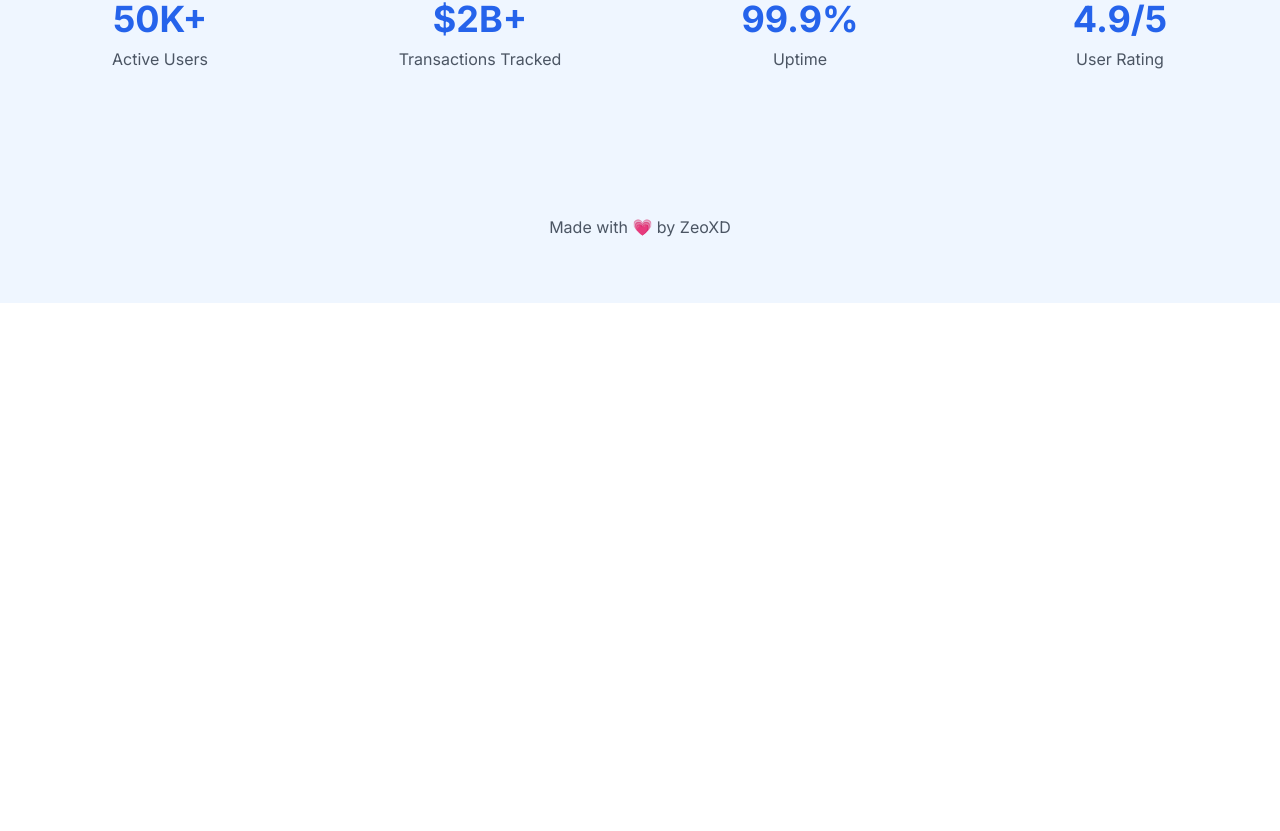
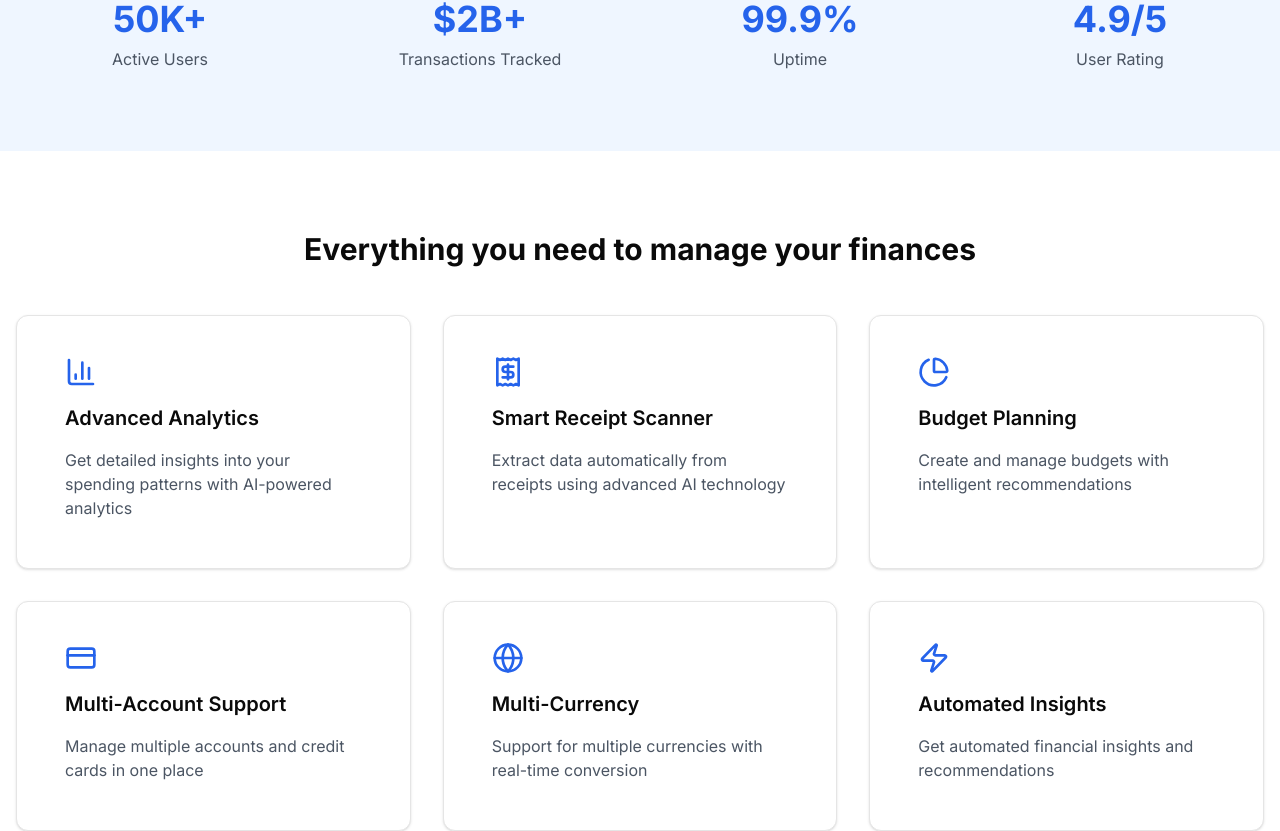
Before and after one commit to TaherMustansir1929/finlytic-finance-platform, a Next.js app: page / in a window 1280 px wide. Shown: the part 1364-2195 px from the top of the page. Before the commit the page ends 1667 px from the top, so only its background shows below. Built offline with nearby package versions, Linux system fonts and the light colour scheme; no server answers.

Commit message:
03.3: Implement Features Section

```diff
--- a/app/page.tsx
+++ b/app/page.tsx
@@ -1,5 +1,6 @@
 import HeroSection from "@/components/Hero";
-import { statsData } from "@/data/landing";
+import { Card, CardContent } from "@/components/ui/card";
+import { featuresData, statsData } from "@/data/landing";
 
 export default function Home() {
   return (
@@ -20,6 +21,26 @@
           </div>
         </div>
       </section>
+
+
+      <section className="py-20">
+        <div className="container mx-auto px-4">
+          <h2 className="text-3xl font-bold text-center mb-12">
+            Everything you need to manage your finances
+          </h2>
+          <div className="grid grid-cols-1 md:grid-cols-2 lg:grid-cols-3 gap-8">
+            {featuresData.map((feature, index) => (
+              <Card key={index} className="p-6">
+                <CardContent className="space-y-4 pt-4">
+                  <feature.icon className="h-8 w-8 text-blue-600" />
+                  <h3 className="text-xl font-semibold">{feature.title}</h3>
+                  <p className="text-gray-600">{feature.description}</p>
+                </CardContent>
+              </Card>
+            ))}
+          </div>
+        </div>
+      </section>
     </div>
   );
 }
```
